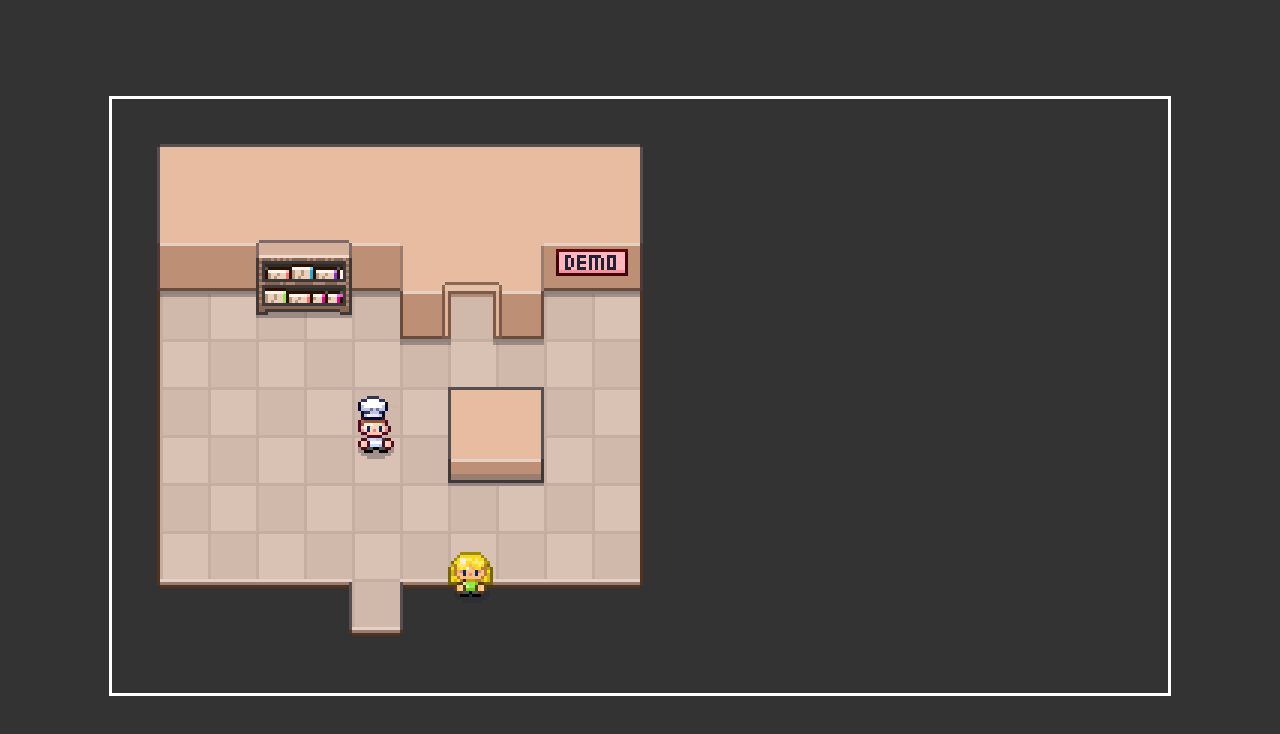
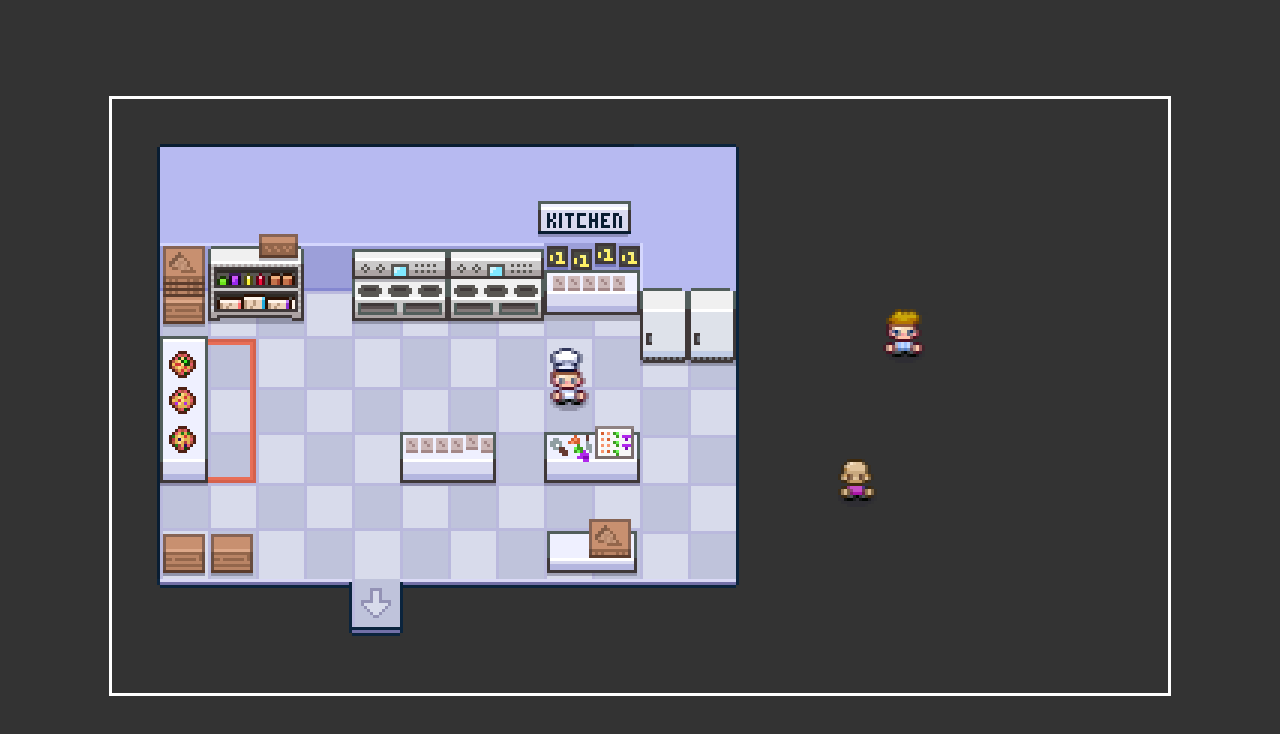
Before and after one commit to chardebeer/pizza-legends, a plain HTML site: page index.html in a window 1280 px wide. Drawn offline with Linux system fonts and the light colour scheme.

Commit message:
Add more maps and character moves

```diff
--- a/Overworld.js
+++ b/Overworld.js
@@ -3,32 +3,38 @@ class Overworld {
         this.element = config.element;
         this.canvas = this.element.querySelector(".game-canvas");
         this.ctx = this.canvas.getContext("2d");
+        this.map = null;
 
     }
 
+    startGameLoop(){
+        const step = () => {
+
+            //Clear off the canvas
+            this.ctx.clearRect(0,0, this.canvas.width, this.canvas.height);
+
+
+            this.map.drawLowerImage(this.ctx);
+
+            Object.values(this.map.gameObjects).forEach(object => {
+                    object.x += 0.02;
+                    object.sprite.draw(this.ctx);
+                }
+            )
+
+            this.map.drawUpperImage(this.ctx);
+
+
+            requestAnimationFrame(() => {
+                step();
+            } )
+        }
+        step();
+    }
+
     init(){
-       const image = new Image();
-       image.onload = () => {
-           this.ctx.drawImage(image, 0, 0);
-       };
-       image.src = "/images/maps/DemoLower.png";
-
-       //Place game objects!
-
-        const hero = new GameObject({
-            x: 5,
-            y: 6,
-        })
-        const npc1 = new GameObject({
-            x: 7,
-            y: 9,
-            src: "/images/characters/people/npc1.png"
-        })
-
-     setTimeout(() => {
-         hero.sprite.draw(this.ctx);
-         npc1.sprite.draw(this.ctx);
-     }, 200)
+        this.map = new OverworldMap(window.OverworldMap.Kitchen)
+        this.startGameLoop();
 
 
     };
--- a/OverworldMap.js
+++ b/OverworldMap.js
@@ -22,6 +22,44 @@ class OverworldMap {
 }
 
 window.OverworldMap = {
-    DemoRoom: "",
-    Kitchen: "",
+    DemoRoom: {
+        lowerSrc: "/images/maps/DemoLower.png",
+        upperSrc: "/images/maps/DemoUpper.png",
+        gameObjects: {
+            hero: new GameObject({
+                x: 5,
+                y: 6,
+            }),
+            npc1: new GameObject({
+                x: 7,
+                y: 9,
+                src: "/images/characters/people/npc1.png"
+            })
+
+        }
+
+
+    },
+    Kitchen: {
+        lowerSrc: "/images/maps/KitchenLower.png",
+        upperSrc: "/images/maps/KitchenUpper.png",
+        gameObjects: {
+            hero: new GameObject({
+                x: 3,
+                y: 5,
+            }),
+            npcA: new GameObject({
+                x: 9,
+                y: 7,
+                src: "/images/characters/people/npc2.png"
+            }),
+            npcB: new GameObject({
+                x: 10,
+                y: 4,
+                src: "/images/characters/people/npc3.png"
+            })
+        }
+
+
+    },
 }
--- a/index.html
+++ b/index.html
@@ -12,6 +12,7 @@
     <script src="/Overworld.js"></script>
     <script src="/GameObject.js"></script>
     <script src="/Sprite.js"></script>
+    <script src="/OverworldMap.js"></script>
 
     <script src="/init.js"></script>
 
```
